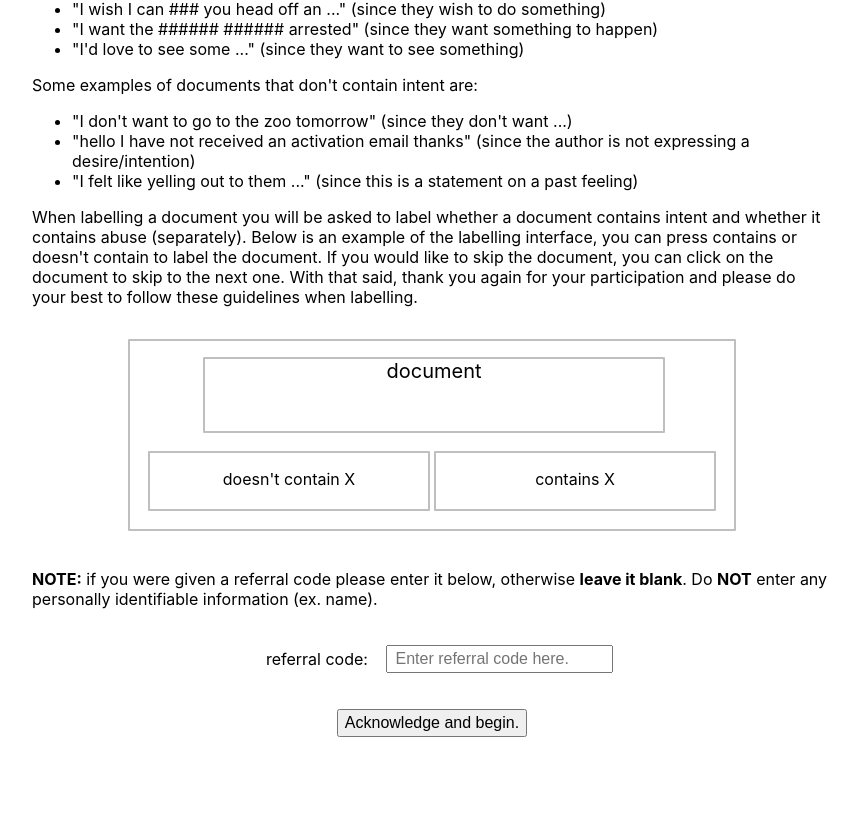
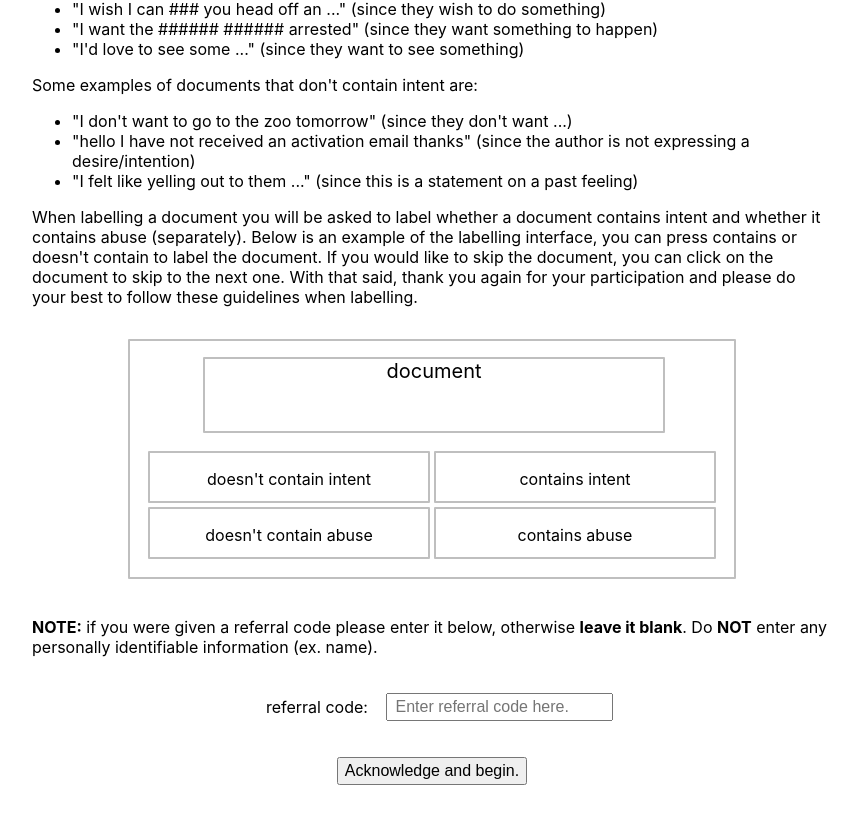
Before and after one commit to simonsben/Intent-Labeller, a React (Create React App) app: page / in a window 1280 px wide. Shown: the part 1063-1880 px from the top of the page, without its empty margins (208-1066 px from the left). Before the commit the page ends 1832 px from the top, so only its background shows below. Built offline with nearby package versions, Linux system fonts and the light colour scheme.

Commit message:
Revised more wording + added more text to thank you page

```diff
--- a/src/components/information.jsx
+++ b/src/components/information.jsx
@@ -88,11 +88,11 @@ const Instructions = props => {
     const custom = (
         <div className='marking_window demo'>
             <div className='marking_content'> document </div>
-            <div className='marking_options'>
-                {
-                    generate_label('X', ()=>{}, null)
-                }
-            </div>
+            {
+                ['intent', 'abuse'].map(option => (
+                    <div className='marking_options'> { generate_label(option, ()=>{}, null) } </div>
+                ))
+            }
         </div>
     );
 
@@ -107,11 +107,12 @@ const FinalNote = props => {
             Do <b>NOT</b> enter any personally identifiable information (ex. name).
         </Fragment>
     )} />
-}
+};
 
 export {
     Purpose,
     Warning,
     Instructions,
-    FinalNote
+    FinalNote,
+    TextItem
 };
--- a/src/components/thank_you.jsx
+++ b/src/components/thank_you.jsx
@@ -1,10 +1,27 @@
-import React from 'react';
+import React, { Fragment } from 'react';
+import { Purpose, Warning, TextItem } from './information';
+
+const final_note = (
+    <Fragment>
+        Thank you for participating in the labelling of the data!
+        To help ensure careful labelling of the data you have reached the maximum number of labels for today.
+        If you would like to you can return to the site on another day and continue labelling more data.
+        However, if you loaded the website in a <i>private</i> window and/or cleared your browsers local storage (similar to cookies) you are asked to refrain from returning.
+        This is because you may be asked to re-label the same document, which could harm the final results of the study.
+        If you have any <b>further questions</b> please refer to the overview and disclaimer below.
+    </Fragment>
+)
 
 const ThankYou = props => (
-    <div className='marking_content'>
-        <h3>Thank you for taking the time to help label data, looks there there's no more left for you!</h3>
+    <div className='container'>
+        <div className='login_fields'>
+            <TextItem header='Thank you for participating!' body={ final_note } />
+            <Purpose />
+            <Warning />
+        </div>
     </div>
 );
+
 
 export {
     ThankYou
--- a/src/style/label.scss
+++ b/src/style/label.scss
@@ -12,7 +12,7 @@
 
     // Reduced size for preview/instruction version
     &.demo {
-        height: 12em;
+        height: 15em;
         width: 50%;
 
         @extend .thick_border;
```
